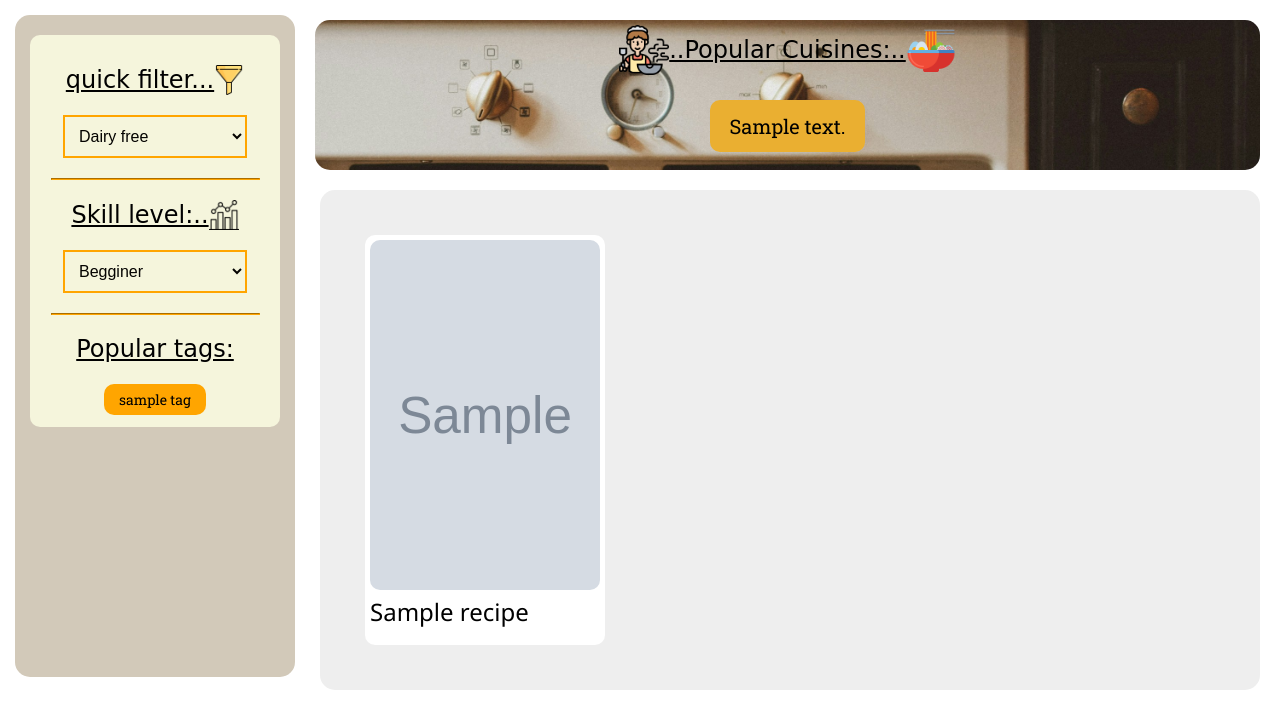
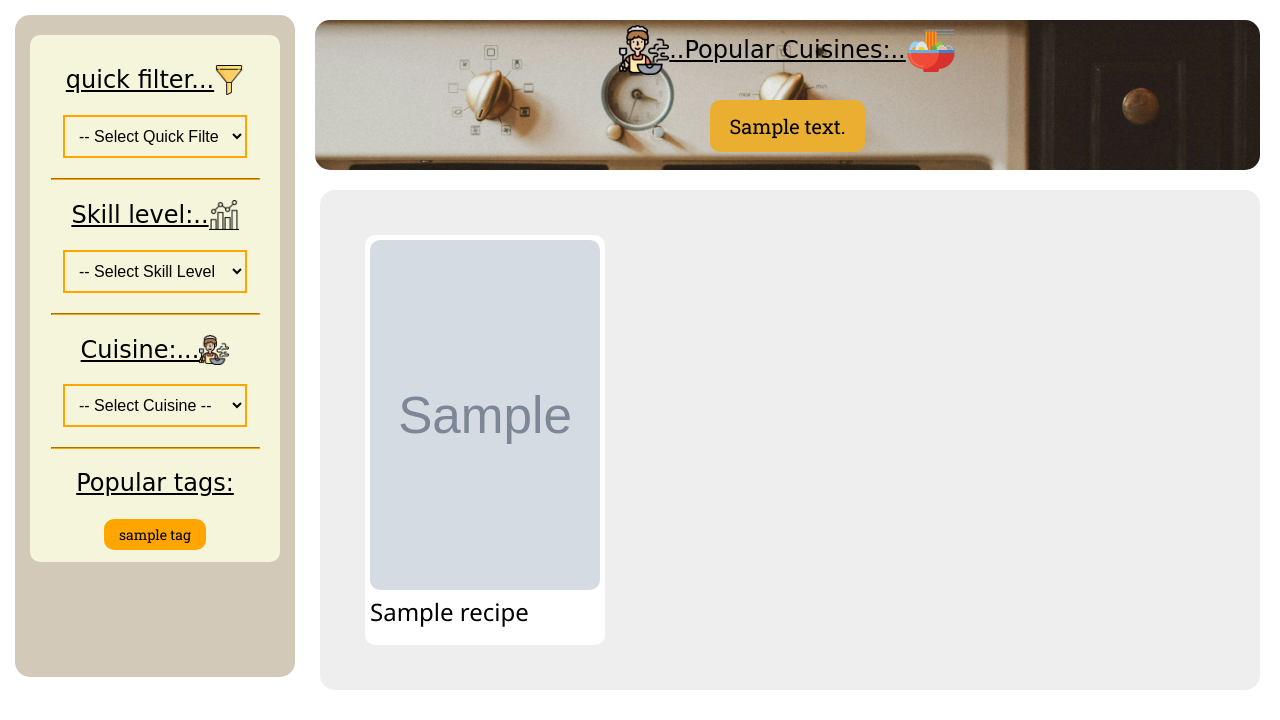
Before and after one commit to aj17i/Chopz, a PHP site: page /Website/html/Homepage.php in a window 1280 px wide. Shown: the part 80-800 px from the top of the page. Run offline with PHP 8.4, Linux system fonts and the light colour scheme; the visitor is signed in with stand-in values (Sample User, id 1); tables that the repository leaves empty or names only in its code hold one stand-in row (values such as "Sample post"); grey boxes marked "Sample" are stand-in pictures; some web fonts are replaced.

Commit message:
seacrh with filters etc

```diff
--- a/Website/css/homepage.css
+++ b/Website/css/homepage.css
@@ -382,7 +382,7 @@
 .product-brand {
   margin-top: -5px;
   font-family: "Segoe UI", Tahoma, Geneva, Verdana, sans-serif;
-  font-weight: lighter;
+  font-weight: 400;
 }
 
 @media screen and (max-width: 600px) {
--- a/Website/css/posted-page.css
+++ b/Website/css/posted-page.css
@@ -184,7 +184,7 @@
 .product-brand {
   margin-top: -5px;
   font-family: "Segoe UI", Tahoma, Geneva, Verdana, sans-serif;
-  font-weight: lighter;
+  font-weight: 400;
 }
 
 .pre-btn,
--- a/Website/css/profile-page.css
+++ b/Website/css/profile-page.css
@@ -448,7 +448,7 @@
 .product-brand {
   margin-top: -5px;
   font-family: "Segoe UI", Tahoma, Geneva, Verdana, sans-serif;
-  font-weight: lighter;
+  font-weight: 400;
 }
 
 .pre-btn,
--- a/Website/html/Homepage.php
+++ b/Website/html/Homepage.php
@@ -22,6 +22,13 @@
 $cuisines_stmt = mysqli_prepare($conn, $cuisines_sql);
 mysqli_stmt_execute($cuisines_stmt);
 $cuisines_res = mysqli_stmt_get_result($cuisines_stmt);
+
+$query = "SELECT Cuisine_name FROM cuisines";
+$result = $mysqli->query($query);
+$cuisineOptions = '';
+while ($row = $result->fetch_assoc()) {
+  $cuisineOptions .= '<option value="' . $row['Cuisine_name'] . '">' . $row['Cuisine_name'] . '</option>';
+}
 
 ?>
 
@@ -91,8 +98,8 @@
     <div class="side-panel">
       <div class="panel-content">
         <h2>quick filter...<img src="../css/images/filter.png" alt=""></h2>
-
-        <select name="Select" id="Select">
+        <select name="quick-filter" id="quick-filter">
+          <option value="">-- Select Quick Filter --</option>
           <option value="Dairy free">Dairy free</option>
           <option value="Nut Free">Nut Free</option>
           <option value="Gluten Free">Gluten Free</option>
@@ -106,11 +113,18 @@
         </select>
         <hr>
         <h2>Skill level:.. <img src="../css/images/chart.png" alt=""></h2>
-        <select name="Select" id="Select">
-          <option value="Dairy free">Begginer</option>
-          <option value="Nut Free">Home Cook</option>
-          <option value="Gluten Free">Chef</option>
-          <option value="Keto friendly">Expert</option>
+        <select name="skill-level" id="skill-level">
+          <option value="">-- Select Skill Level --</option>
+          <option value="Begginer">Begginer</option>
+          <option value="Home Cook">Home Cook</option>
+          <option value="Chef">Chef</option>
+          <option value="Expert">Expert</option>
+        </select>
+        <hr>
+        <h2>Cuisine:... <img src="../css/images/cooking (1).png" alt=""></h2>
+        <select name="cuisine" id="cuisine">
+          <option value="">-- Select Cuisine --</option>
+          <?php echo $cuisineOptions; ?>
         </select>
         <hr>
         <h2>Popular tags:</h2>
@@ -200,6 +214,38 @@
   <!-- -------------------------------------Scripts--------------------------------------  -->
 
   <script src="../javascript/nav-bar.js"></script>
+  <script>
+    // Function to handle filter application
+    function applyFilter() {
+      var quickFilter = document.getElementById('quick-filter').value;
+      var skillLevel = document.getElementById('skill-level').value;
+      var cuisine = document.getElementById('cuisine').value;
+
+      // Send AJAX request to server with selected filters
+      fetch("../php/filter-recipes.php", {
+        method: "POST",
+        headers: {
+          "Content-Type": "application/x-www-form-urlencoded",
+        },
+        body: "quickFilter=" + encodeURIComponent(quickFilter) + "&skillLevel=" + encodeURIComponent(skillLevel) + "&cuisine=" + encodeURIComponent(cuisine),
+      })
+        .then((response) => response.text())
+        .then((data) => {
+          // Update the content of the parent container with filtered results
+          var parentContainer = document.querySelector('.second-row-favourites');
+          parentContainer.innerHTML = data;
+        })
+        .catch((error) => {
+          console.error("Error:", error);
+        });
+    }
+
+    // Event listeners for filter dropdown change
+    document.getElementById('quick-filter').addEventListener('change', applyFilter);
+    document.getElementById('skill-level').addEventListener('change', applyFilter);
+    document.getElementById('cuisine').addEventListener('change', applyFilter);
+
+  </script>
 </body>
 
 </html>
```
Also changed, not shown: Website/html/create-post.php (+7 -1 lines), Website/php/filter-recipes.php (added, +120 -0 lines), Website/php/search-by-recipe.php (+24 -0 lines).
